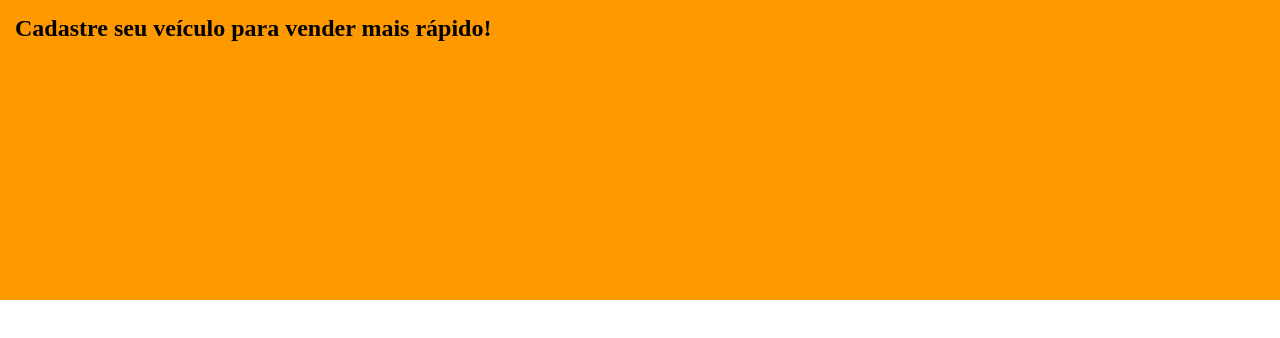
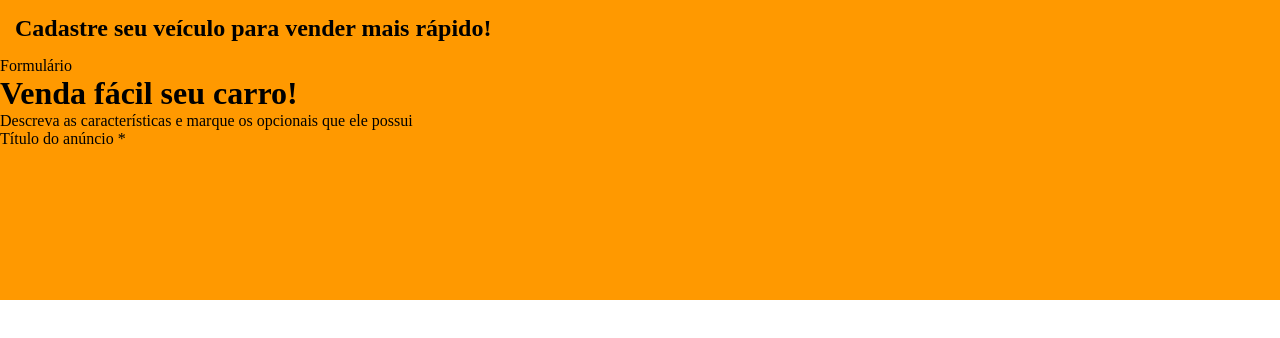
Before and after one commit to GuidoStocco/Projeto_3, a plain HTML site: page index.html in a window 1280 px wide. Drawn offline with Linux system fonts and the light colour scheme.

Commit message:
Update index.html

```diff
--- a/index.html
+++ b/index.html
@@ -8,22 +8,28 @@
 </head>
 <body>
     <div id="container">
-    <h2>Cadastre seu veículo para vender mais rápido!</h2>
-    </div>
+        <h2>Cadastre seu veículo para vender mais rápido!</h2>
+        <div class="container-formulary">
+                <p>Formulário</p>
+        </div>
 
-    <form action="index.html" method="get">
+
+        <div class="container-tittle">
+            <h1>Venda fácil seu carro!</h1>
+            <p>Descreva as características e marque os opcionais que ele possui</p>
+        </div>
+
+        <div class="box-input">
+            <label for="title">Título do anúncio <span class="required-field"></span>*</label>
+
+        </div>
 
 
 
 
 
+    </div>
 
-
-
-
-
-
-    </form>
 
 </body>
 </html>
```
